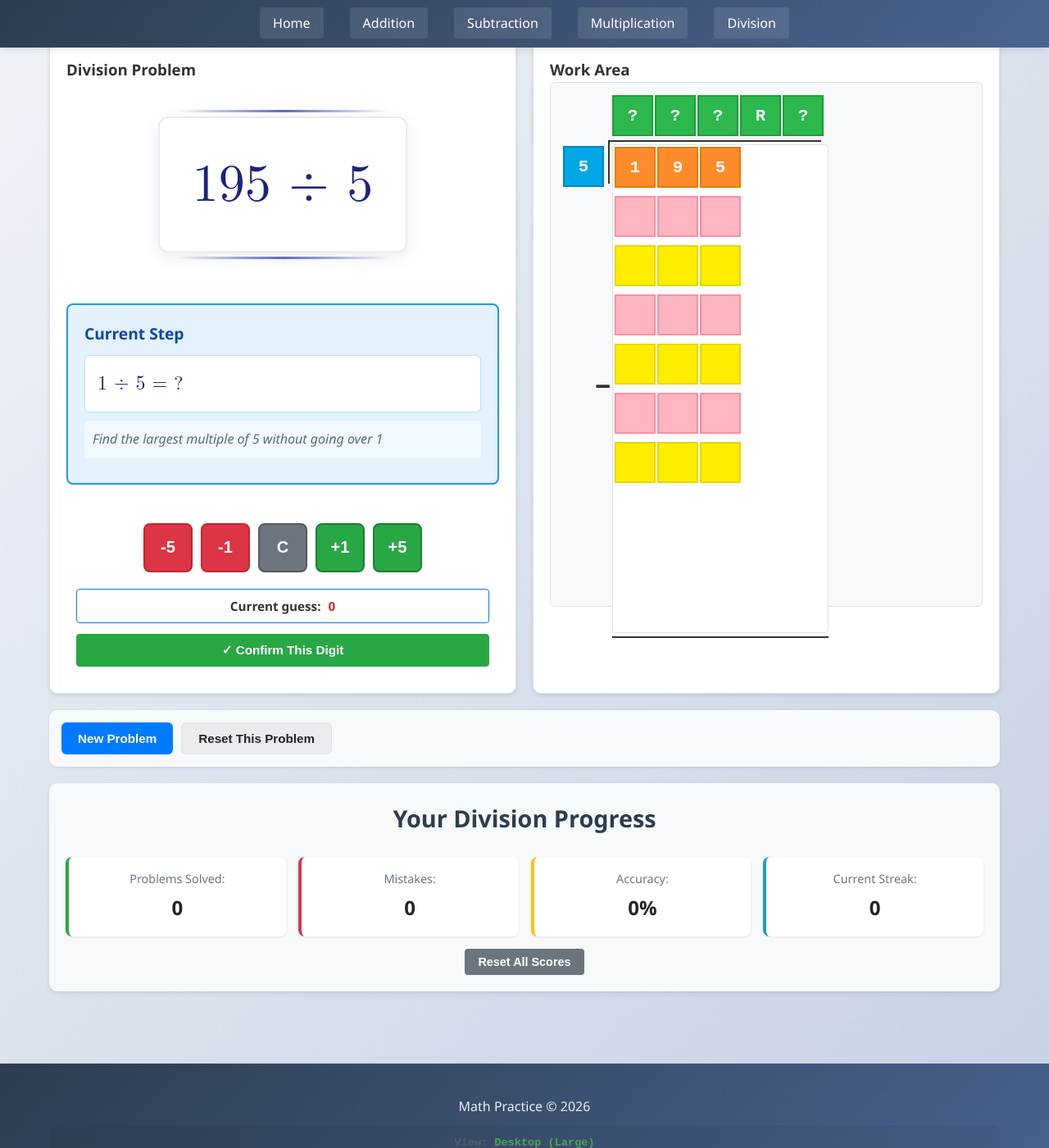
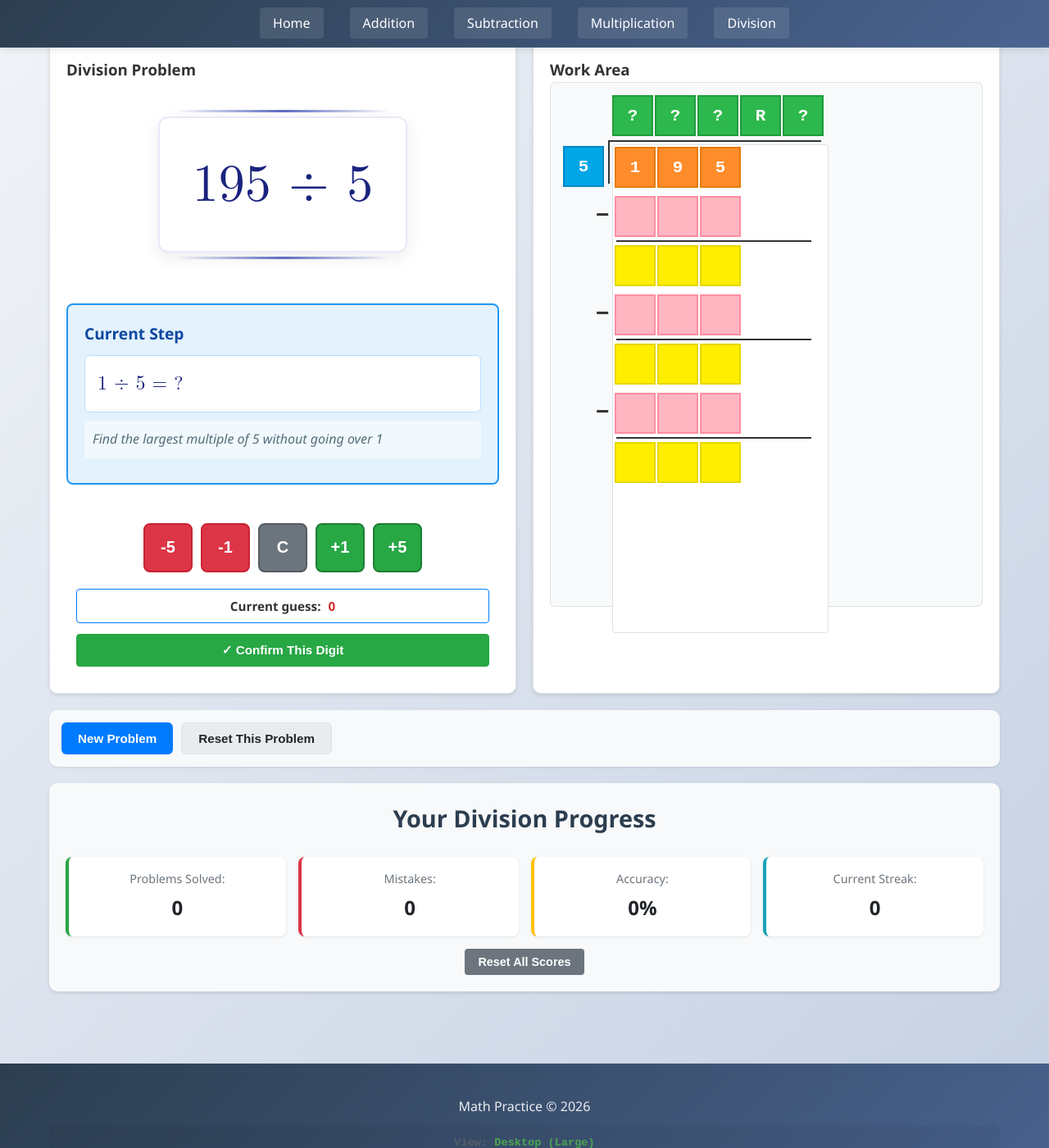
Before and after one commit to ZBZFirst/Math, a Jekyll site: the page built from division.md, in a window 1280 px wide and 1400 px high, scrolled down 279 px. Shown: the whole window at 82% size. Built offline with Jekyll 4.4.1, drawn with Linux system fonts in a browser that asks for light colours.

Commit message:
Update division.css

```diff
--- a/assets/css/division.css
+++ b/assets/css/division.css
@@ -477,10 +477,11 @@
 #r10c4 { grid-column: 4; grid-row: 10; }
 #r10c5 { grid-column: 5; grid-row: 10; }
 
-.product-row::before {
+/* Minus sign */
+.product-row .grid-cell:first-child::before {
     content: "−";
     position: absolute;
-    left: -22px;
+    left: -25px;
     top: 50%;
     transform: translateY(-50%);
     font-size: 28px;
@@ -490,22 +491,17 @@
     z-index: 2;
 }
 
-
-.product-row {
-    position: relative;
-}
-
-.product-row::after {
+/* Horizontal subtraction bar */
+.product-row .grid-cell:first-child::after {
     content: "";
     position: absolute;
+    bottom: -8px; /* Position below the cell */
     left: 0;
-    right: 0;
-    bottom: -6px;
+    width: calc(100% * 5 + 8px); /* Span all 5 columns + gaps */
     height: 2px;
     background-color: #333;
     pointer-events: none;
     z-index: 2;
-
 }
 
 .work-row {
```
